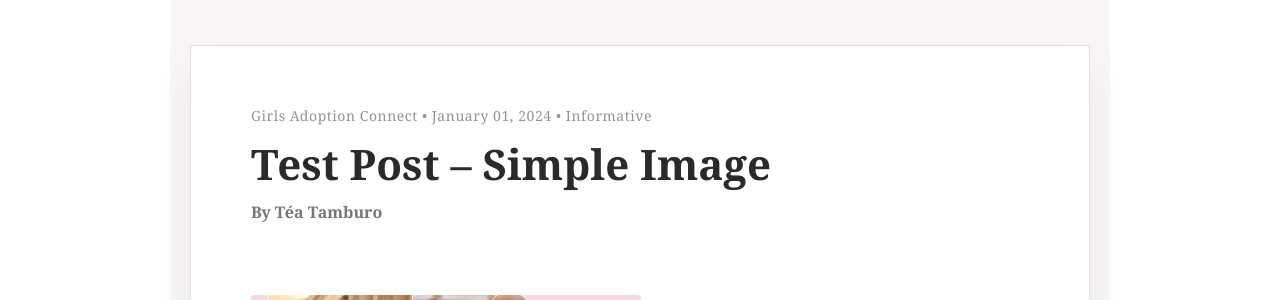
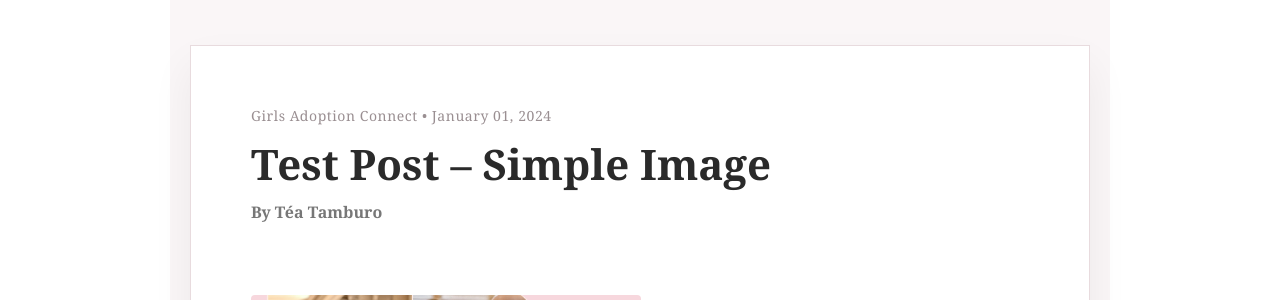
Before and after one commit to girlsadoptionconnect-tyt/girlsadoptionconnect, a Jekyll site: the page built from _posts/2024-01-01-test-simple.md, in a window 1280 px wide. Shown: the part 515-815 px from the top of the page. Built offline with Jekyll 4.4.1, drawn with Linux system fonts in a browser that asks for light colours.

Commit message:
Update post.html

```diff
--- a/_layouts/post.html
+++ b/_layouts/post.html
@@ -11,10 +11,7 @@ layout: default
       <span class="post-sep">•</span>
       <span class="post-date">{{ page.date | date: "%B %d, %Y" }}</span>
 
-      {% if page.category %}
-        <span class="post-sep">•</span>
-        <span class="post-category">{{ page.category }}</span>
-      {% endif %}
+
 
       {% if page.read_time %}
         <span class="post-sep">•</span>
```
